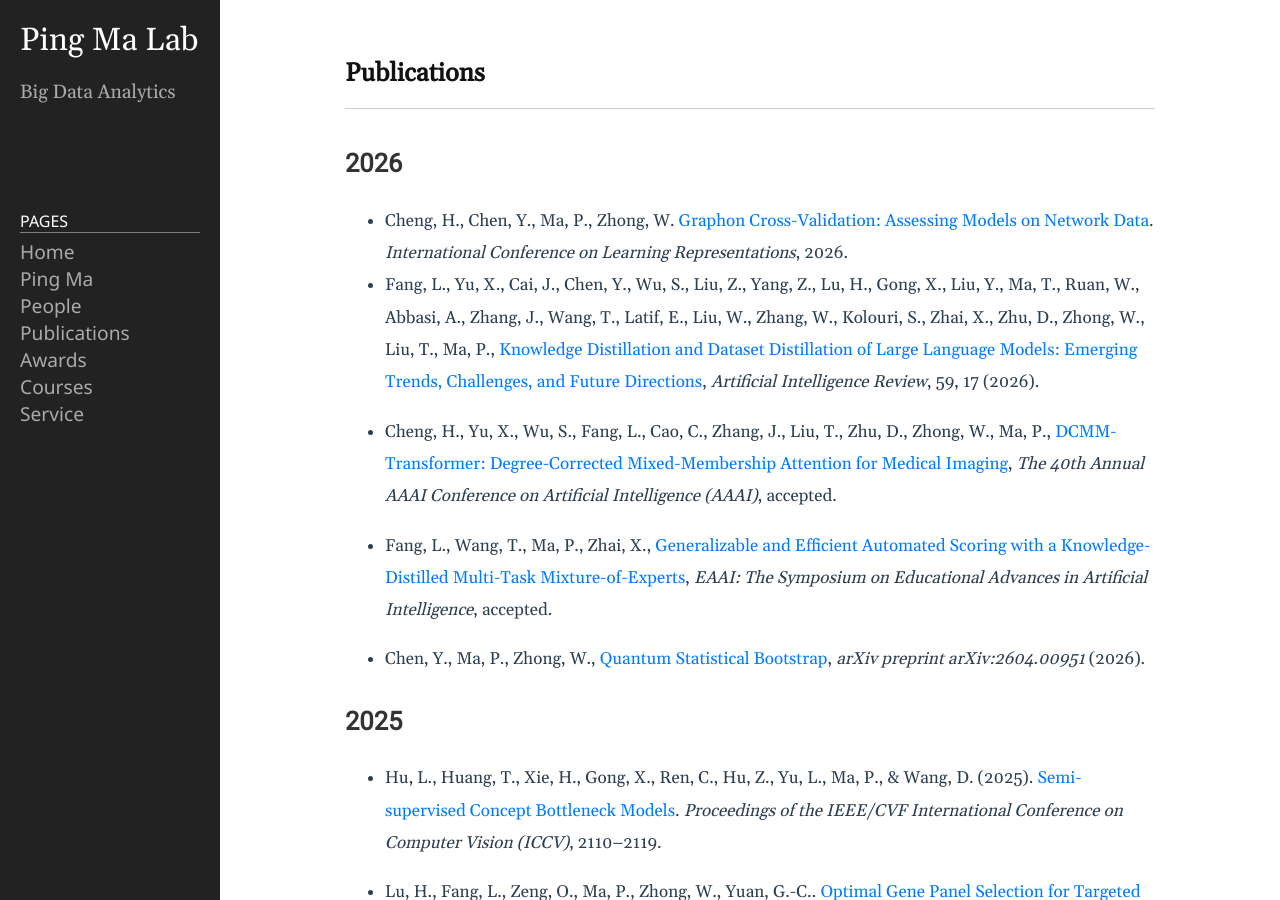
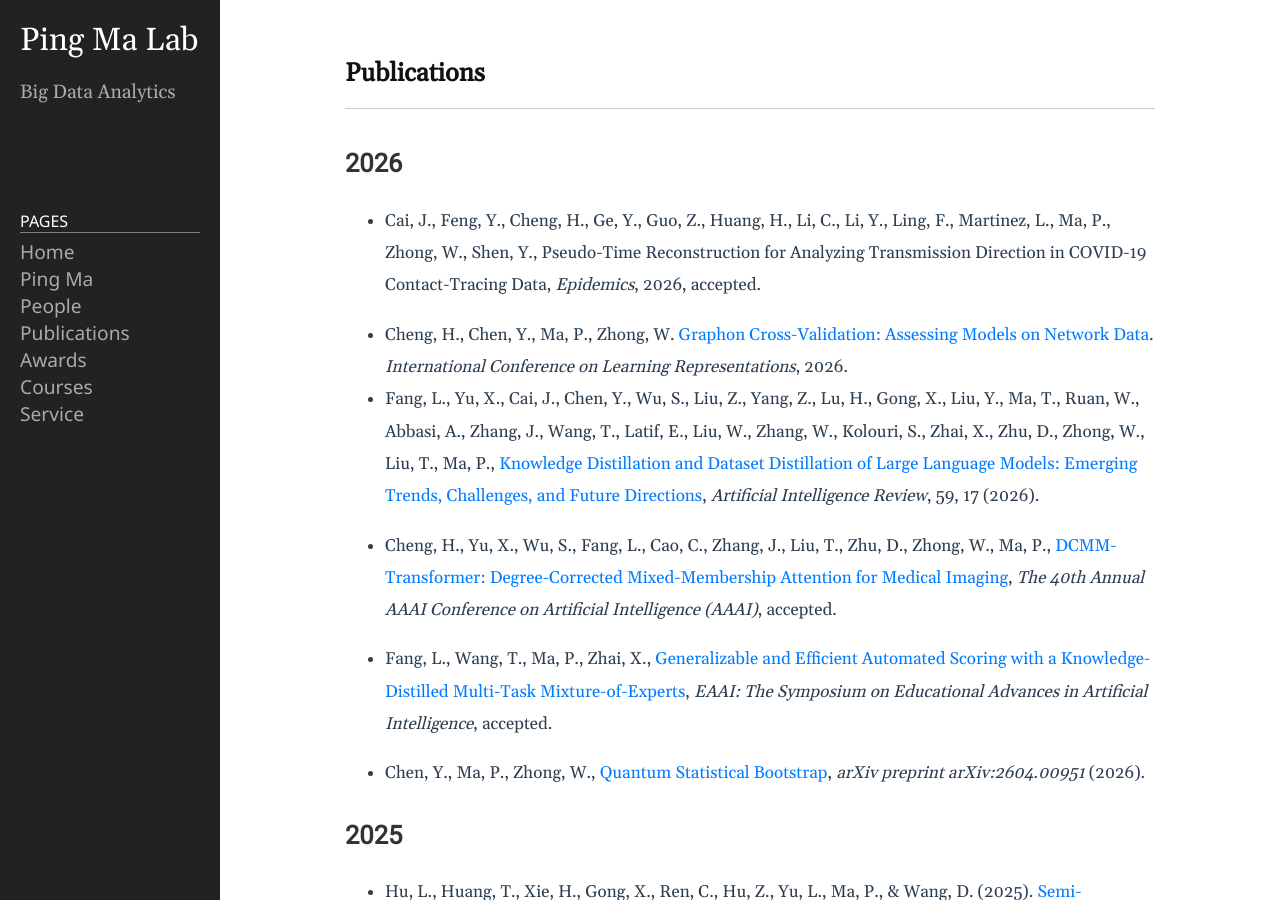
Before and after one commit to BDALpingio/BDALpingio.github.io, a Jekyll site: the page built from 3_publications.md, in a window 1280 px wide and 900 px high. Built offline with Jekyll 4.4.1, drawn with Linux system fonts in a browser that asks for light colours.

Commit message:
Update 3_publications.md

```diff
--- a/3_publications.md
+++ b/3_publications.md
@@ -4,6 +4,7 @@ title: Publications
 permalink: /3_publications/
 ---
 ## 2026
+- Cai, J., Feng, Y., Cheng, H., Ge, Y., Guo, Z., Huang, H., Li, C., Li, Y., Ling, F., Martinez, L., Ma, P., Zhong, W., Shen, Y., Pseudo-Time Reconstruction for Analyzing Transmission Direction in COVID-19 Contact-Tracing Data, _Epidemics_, 2026, accepted.
 
 - Cheng, H., Chen, Y., Ma, P., Zhong, W. [Graphon Cross-Validation: Assessing Models on Network Data](https://iclr.cc/virtual/2026/poster/10011216). _International Conference on Learning Representations_, 2026.
 - Fang, L., Yu, X., Cai, J., Chen, Y., Wu, S., Liu, Z., Yang, Z., Lu, H., Gong, X., Liu, Y., Ma, T., Ruan, W., Abbasi, A., Zhang, J., Wang, T., Latif, E., Liu, W., Zhang, W., Kolouri, S., Zhai, X., Zhu, D., Zhong, W., Liu, T., Ma, P., [Knowledge Distillation and Dataset Distillation of Large Language Models: Emerging Trends, Challenges, and Future Directions](https://link.springer.com/article/10.1007/s10462-025-11423-3), _Artificial Intelligence Review_, 59, 17 (2026).
```
